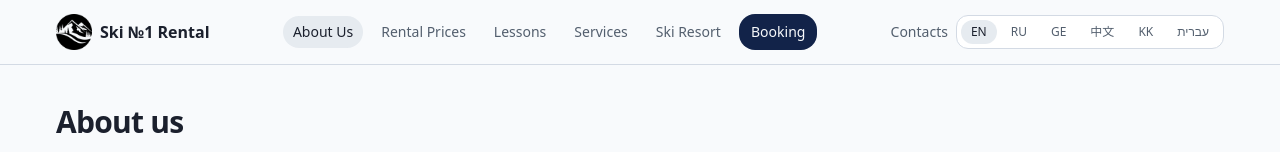
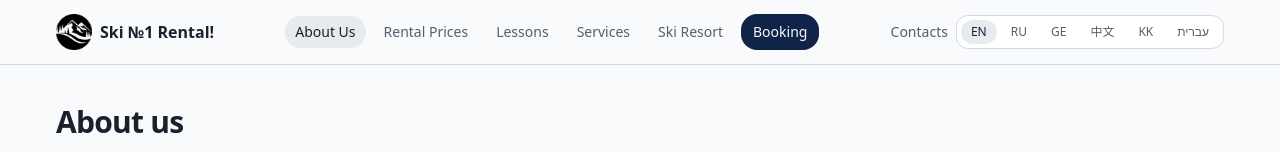
Before and after one commit to Zhibul-Alexander/ski-resort, a Next.js app: page /en in a window 1280 px wide. Shown: the top 152 px of the page. Built offline with nearby package versions, Linux system fonts and the light colour scheme.

Commit message:
new branch

```diff
--- a/components/site/header.tsx
+++ b/components/site/header.tsx
@@ -58,7 +58,7 @@ export function Header({
                 <Image src="/logo.png" alt={brandName} width={36} height={36} className="object-contain" />
               </div>
               <div className="leading-tight min-w-0">
-                <div className="font-semibold truncate">{brandName}</div>
+                <div className="font-semibold truncate">{brandName}!</div>
               </div>
             </div>
           </Link>
@@ -116,7 +116,7 @@ export function Header({
             <SheetContent side="right">
               <div className="space-y-4 pt-4">
                 <div className="pb-2 border-b border-border">
-                  <div className="font-semibold text-lg">{brandName}</div>
+                  <div className="font-semibold text-lg">{brandName}!</div>
                 </div>
 
                 <div className="space-y-2">
```
